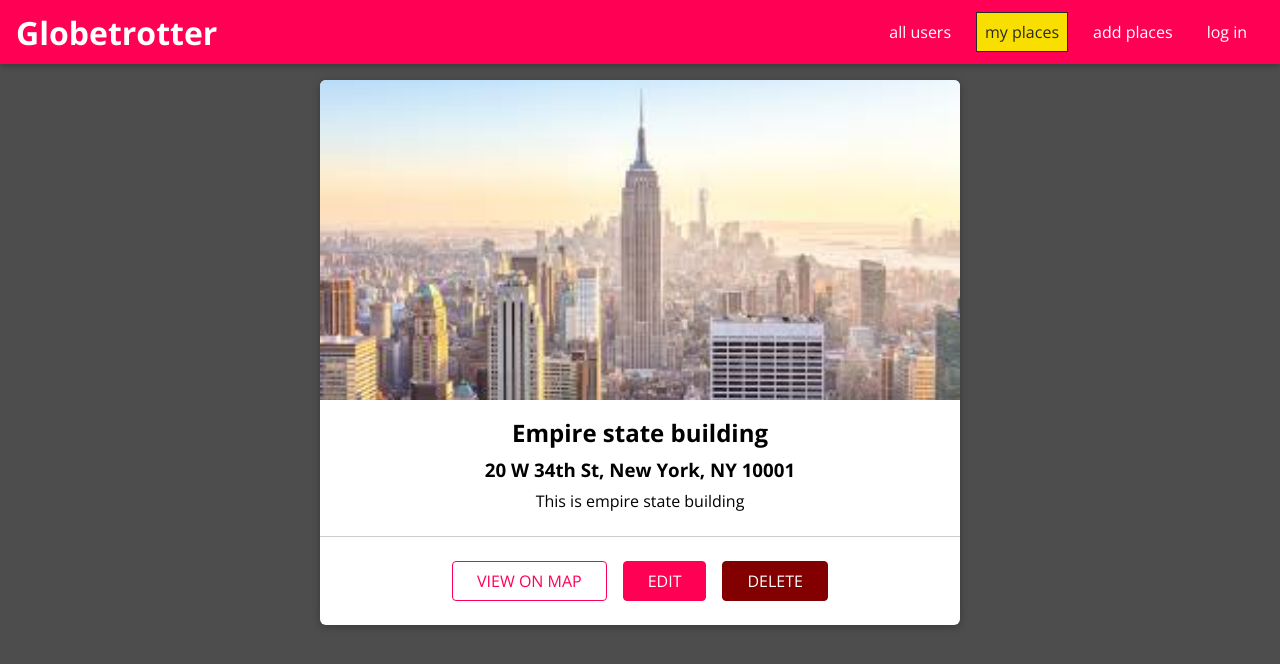
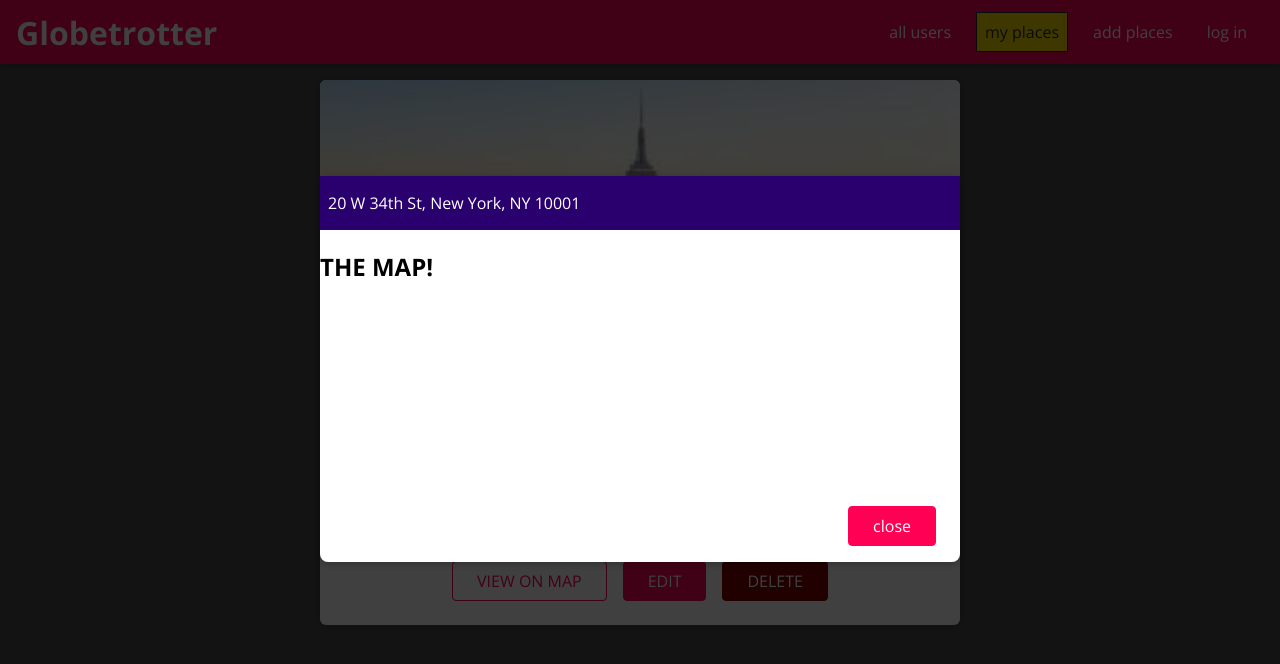
Before and after one commit to mxmilian/globetrotter, a React (Create React App) app: page /u1/places in a window 1280 px wide. Both pictures are taken after a click on the button "VIEW ON MAP". Shown: the top 664 px of the page. Built offline with nearby package versions, Linux system fonts and the light colour scheme.

Commit message:
Add view map modal

```diff
--- a/public/index.html
+++ b/public/index.html
@@ -8,6 +8,7 @@
   </head>
   <body>
     <div id="drawer-hook"></div>
+    <div id="modal-hook"></div>
     <div id="backdrop-hook"></div>
     <div id="root"></div>
   </body>
--- a/src/places/components/PlaceItem.css
+++ b/src/places/components/PlaceItem.css
@@ -39,6 +39,11 @@
   padding: 0;
 }
 
+.map-container {
+  height: 15rem;
+  width: 100%;
+}
+
 .place-item__modal-actions {
   text-align: right;
 }
--- a/src/places/components/PlaceItem.js
+++ b/src/places/components/PlaceItem.js
@@ -1,11 +1,29 @@
-import React from 'react';
-import Button from "shared/components/FormElements/Button";
+import React, { useState } from 'react';
+import Button from 'shared/components/FormElements/Button';
 
 import Card from 'shared/components/UIElements/Card';
+import Modal from 'shared/components/UIElements/Modal';
 import './PlaceItem.css';
 
 const PlaceItem = props => {
+  const [showMap, setShowMap] = useState(false);
+
+  const handlersEventMap = () => setShowMap(!showMap);
+
   return (
+    <>
+      <Modal
+        show={showMap}
+        onCancel={handlersEventMap}
+        header={props.address}
+        contentClass="place-item__modal-content"
+        footerClass="place-item__modal-action"
+        footer={<Button onClick={handlersEventMap}>close</Button>}
+      >
+        <div className="map-container">
+          <h2>THE MAP!</h2>
+        </div>
+      </Modal>
       <li className="place-item">
         <Card className="place-item__content">
           <div className="place-item__image">
@@ -17,12 +35,13 @@ const PlaceItem = props => {
             <p>{props.description}</p>
           </div>
           <div className="place-item__actions">
-          <Button inverse>VIEW ON MAP</Button>
+            <Button inverse onClick={handlersEventMap}>VIEW ON MAP</Button>
             <Button to={`places/${props.id}`}>EDIT</Button>
             <Button danger>DELETE</Button>
           </div>
         </Card>
       </li>
+    </>
   );
 };
 
--- /dev/null
+++ b/src/shared/components/UIElements/Modal.css
@@ -0,0 +1,59 @@
+.modal {
+  z-index: 100;
+  position: fixed;
+  top: 22vh;
+  left: 10%;
+  width: 80%;
+  background: white;
+  box-shadow: 0 2px 8px rgba(0, 0, 0, 0.26);
+  border-radius: 8px;
+}
+
+.modal__header {
+  width: 100%;
+  padding: 1rem 0.5rem;
+  background: #2a006e;
+  color: white;
+}
+
+.modal__header h2 {
+  margin: 0.5rem;
+}
+
+.modal__content {
+  padding: 1rem 0.5rem;
+}
+
+.modal__footer {
+  padding: 1rem 0.5rem;
+  text-align: right;
+}
+
+@media (min-width: 768px) {
+  .modal {
+    left: calc(50% - 20rem);
+    width: 40rem;
+  }
+}
+
+.modal-enter {
+  transform: translateY(-10rem);
+  opacity: 0;
+}
+
+.modal-enter-active {
+  transform: translateY(0);
+  opacity: 1;
+  transition: all 200ms;
+}
+
+.modal-exit {
+  transform: translateY(0);
+  opacity: 1;
+}
+
+.modal-exit-active {
+  transform: translateY(-10rem);
+  opacity: 0;
+  transition: all 200ms;
+}
--- /dev/null
+++ b/src/shared/components/UIElements/Modal.js
@@ -0,0 +1,32 @@
+import React from 'react';
+import ReactDOM from 'react-dom';
+import Backdrop from 'shared/components/UIElements/Backdrop';
+import { CSSTransition } from 'react-transition-group';
+
+import './Modal.css';
+
+const ModalOverlay = props => {
+  const content = (
+    <div className={`modal ${props.className}`} style={props.style}>
+        <header className={`modal__header ${props.headerClass}`}>{props.header}</header>
+      <form onSubmit={props.onSubmit ? props.onSubmit : event => event.preventDefault()}>
+        <div className={`modal__content ${props.contentClass}`}>{props.children}</div>
+        <footer className={`modal__footer ${props.footerClass}`}>{props.footer}</footer>
+      </form>
+    </div>
+  );
+  return ReactDOM.createPortal(content, document.getElementById('modal-hook'));
+};
+
+const Modal = props => {
+  return (
+    <>
+      {props.show && <Backdrop onClick={props.onCancel} />}
+      <CSSTransition in={props.show} mountOnEnter unmountOnExit timeout={200} classNames="modal">
+        <ModalOverlay {...props} />
+      </CSSTransition>
+    </>
+  );
+};
+
+export default Modal;
```
Lines whose indentation alone changed are shown as unchanged.
